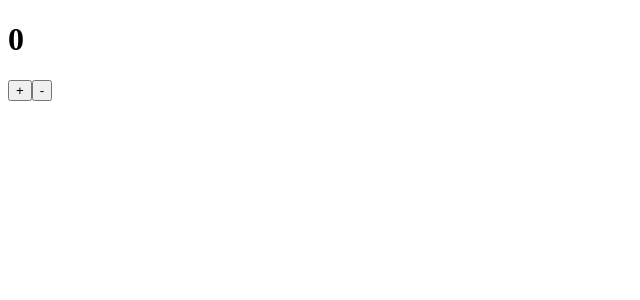
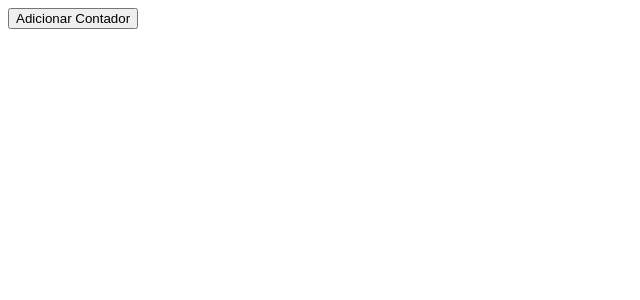
Before and after one commit to lucasmls/react-studies, a React (Create React App) app in the folder redux-react-counter/: page / in a window 1280 px wide. Shown: the top 300 px of the page, without its empty margins (0-640 px from the left). Built offline with nearby package versions, Linux system fonts and the light colour scheme.

Commit message:
[redux-counter] - Implementação pessoal dos múltiplos contadores

```diff
--- a/redux-react-counter/src/App.js
+++ b/redux-react-counter/src/App.js
@@ -1,22 +1,31 @@
-import React from 'react'
+import React, { Fragment } from 'react'
 import Counter from './components/Counter/Counter'
-
+import AddCounter from './components/AddCounter/AddCounter'
 import { connect } from 'react-redux'
 
-const App = ({ counter, increment, decrement }) =>  (
-  <Counter
-    counter={counter}
-    increment={increment}
-    decrement={decrement} />
+const App = ({ counters, increment, decrement }) => (
+  <Fragment>
+    <AddCounter />
+    {counters.map((counter, index) => (
+      <Counter
+        key={index}
+        counter={counter}
+        increment={increment(index)}
+        decrement={decrement(index)} />
+    ))}
+  </Fragment>
 )
 
 const mapStateToProps = (state) => ({
-  counter: state
+  counters: state.counters
 })
 
-const mapDispatchToProps = (dispatch) => ({
-  increment: () => dispatch({ type: 'INCREMENT' }),
-  decrement: () => dispatch({ type: 'DECREMENT' })
-})
+const mapDispatchToProps = (dispatch) => {
+  const response = {
+    increment: (index) => () => dispatch({ type: 'INCREMENT', index }),
+    decrement: (index) => () => dispatch({ type: 'DECREMENT', index })
+  }
+  return response
+}
 
 export default connect(mapStateToProps, mapDispatchToProps)(App)
--- /dev/null
+++ b/redux-react-counter/src/components/AddCounter/AddCounter.js
@@ -0,0 +1,14 @@
+import React from 'react'
+import { connect } from 'react-redux'
+
+const AddCounter = ({ addCounter }) => {
+  return (
+    <button onClick={addCounter}>Adicionar Contador</button>
+  )
+}
+
+const mapDispatchToProps = dispatch => ({
+  addCounter: () => dispatch({ type: 'ADD_COUNTER' })
+})
+
+export default connect(null, mapDispatchToProps)(AddCounter)
--- a/redux-react-counter/src/redux/reducers/counter.js
+++ b/redux-react-counter/src/redux/reducers/counter.js
@@ -1,9 +1,18 @@
-const counter = (state = 0, action) => {
+const counter = (state = [], action) => {
   switch (action.type) {
+    case 'ADD_COUNTER':
+      return [ ...state, 0 ]
+
     case 'INCREMENT':
-      return state +1
+      return state.map((counter, index) => (
+        index === action.index ? counter +1 : counter
+      ))
+
     case 'DECREMENT':
-      return state -1
+      return state.map((counter, index) => (
+        index === action.index ? counter -1 : counter
+      ))
+
     default:
       return state
   }
--- a/redux-react-counter/src/redux/store.js
+++ b/redux-react-counter/src/redux/store.js
@@ -1,4 +1,8 @@
-import { createStore } from 'redux'
-import counter from './reducers/counter'
+import { createStore, combineReducers } from 'redux'
+import counters from './reducers/counter'
 
-export default createStore(counter)
+export default createStore(
+  combineReducers({
+    counters
+  }),
+  window.__REDUX_DEVTOOLS_EXTENSION__ && window.__REDUX_DEVTOOLS_EXTENSION__())
```
